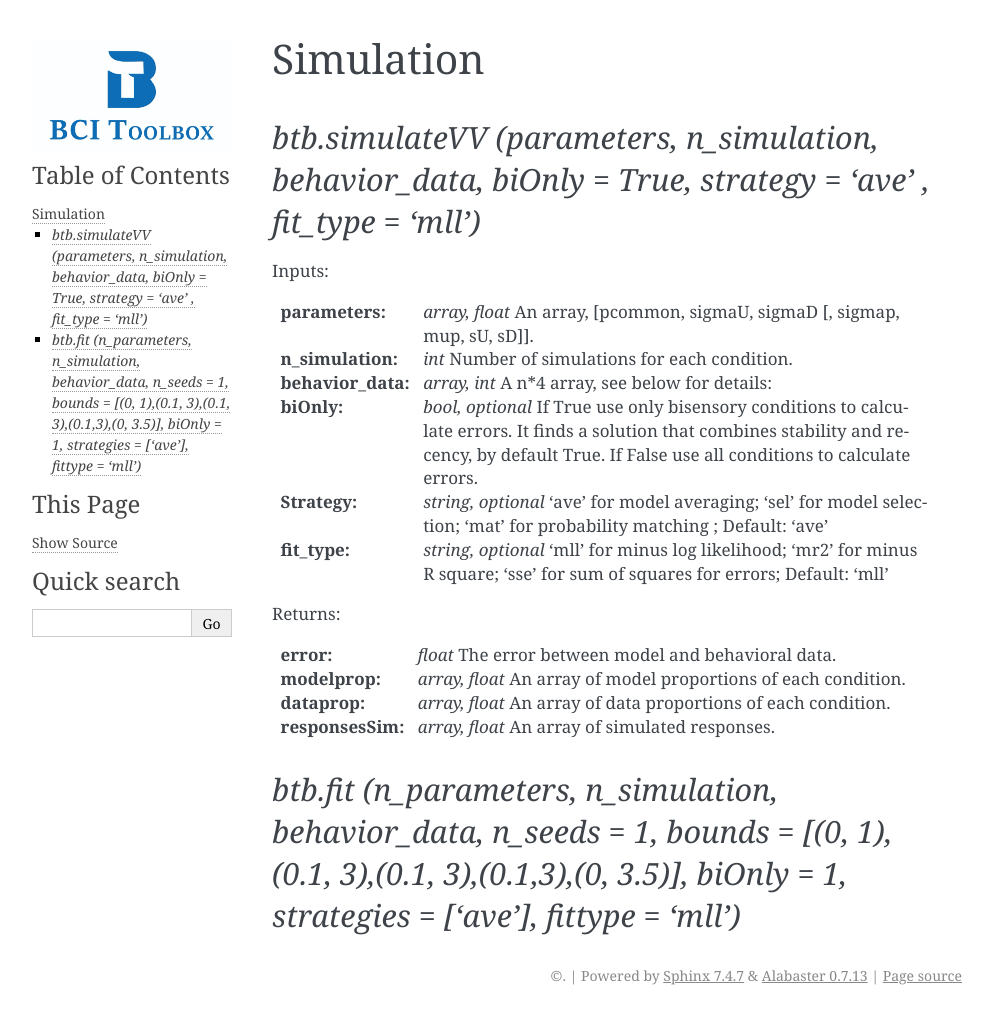
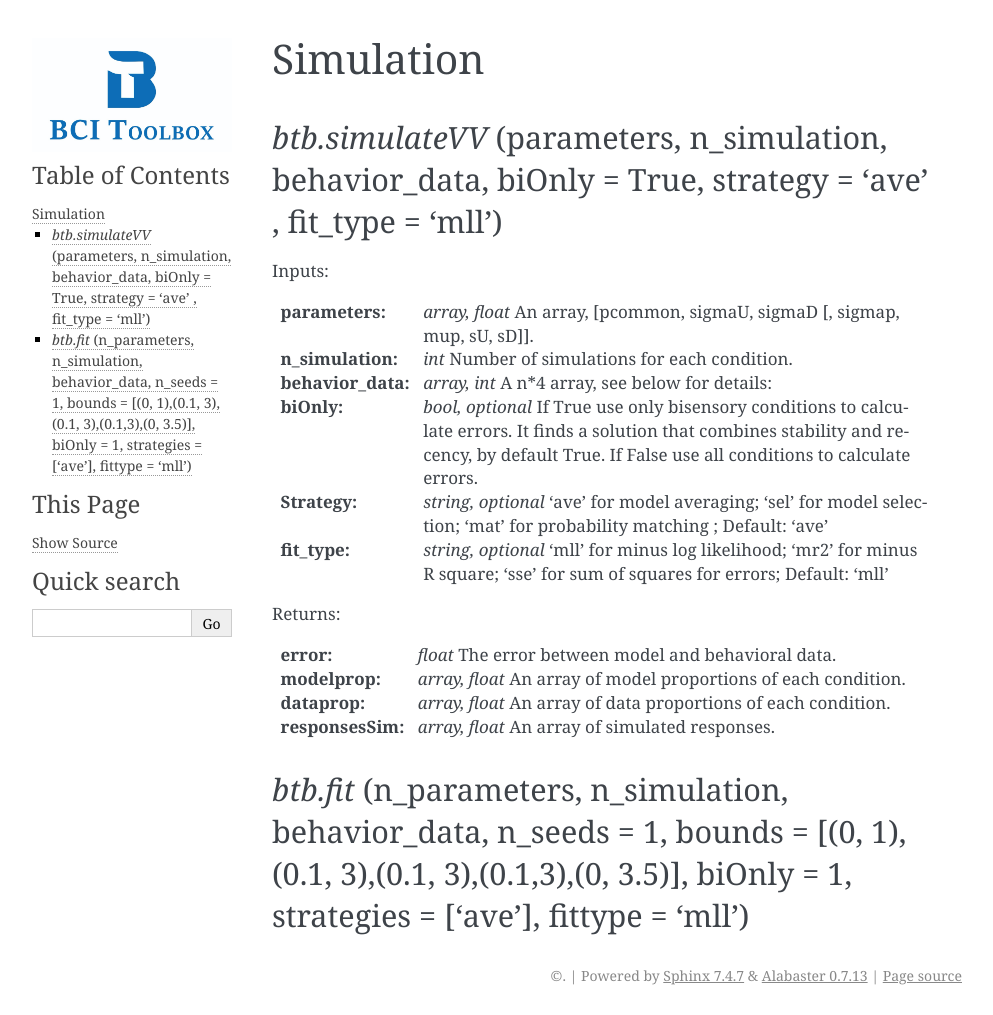
Before and after one commit to evans1112/bcitoolboxrmd, a Sphinx documentation site: the page built from docs/API/simulation.rst, in a window 1280 px wide. Shown: the whole page, without its empty margins (148-1141 px from the left). Built offline with Sphinx 7.4.7, drawn with Linux system fonts in a browser that asks for light colours.

```diff
--- a/docs/API/simulation.rst
+++ b/docs/API/simulation.rst
@@ -2,7 +2,7 @@ Simulation
 ~~~~~~~~~~
 
 
-`btb.simulateVV (parameters, n_simulation, behavior_data, biOnly = True, strategy = 'ave' , fit_type = 'mll')`
+`btb.simulateVV` (parameters, n_simulation, behavior_data, biOnly = True, strategy = 'ave' , fit_type = 'mll')
 -----------------------------------------
 
 Inputs:
@@ -24,5 +24,5 @@ Returns:
 
 
 
-`btb.fit (n_parameters, n_simulation, behavior_data, n_seeds = 1, bounds = [(0, 1),(0.1, 3),(0.1, 3),(0.1,3),(0, 3.5)], biOnly = 1, strategies = ['ave'], fittype = 'mll')`
+`btb.fit` (n_parameters, n_simulation, behavior_data, n_seeds = 1, bounds = [(0, 1),(0.1, 3),(0.1, 3),(0.1,3),(0, 3.5)], biOnly = 1, strategies = ['ave'], fittype = 'mll')
 -----------------------------------------
```
